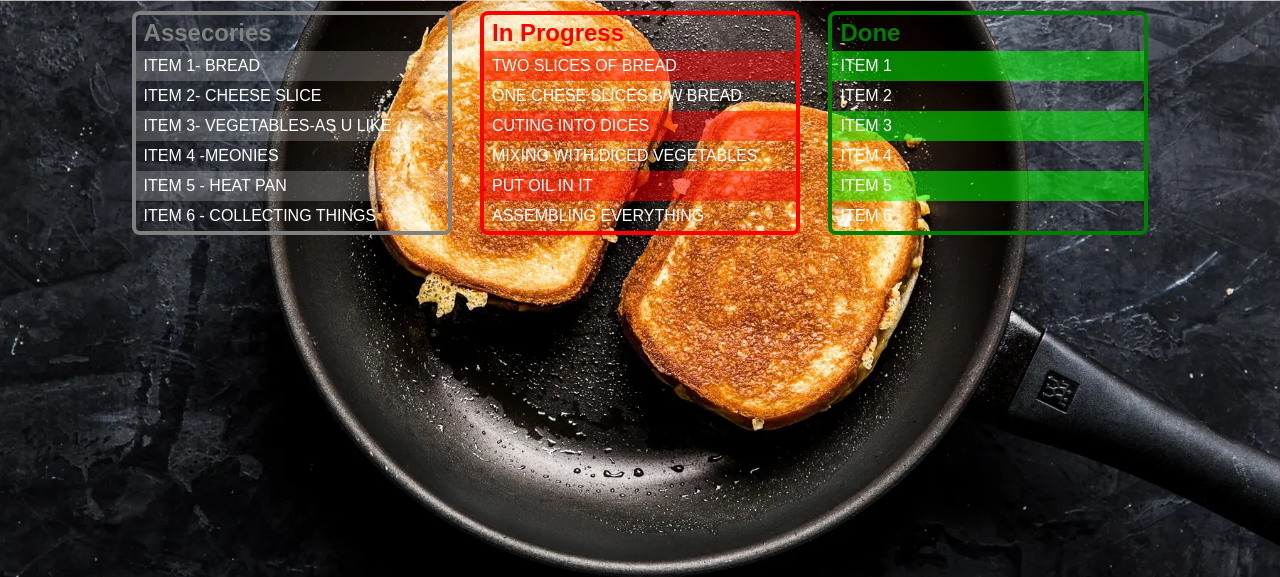
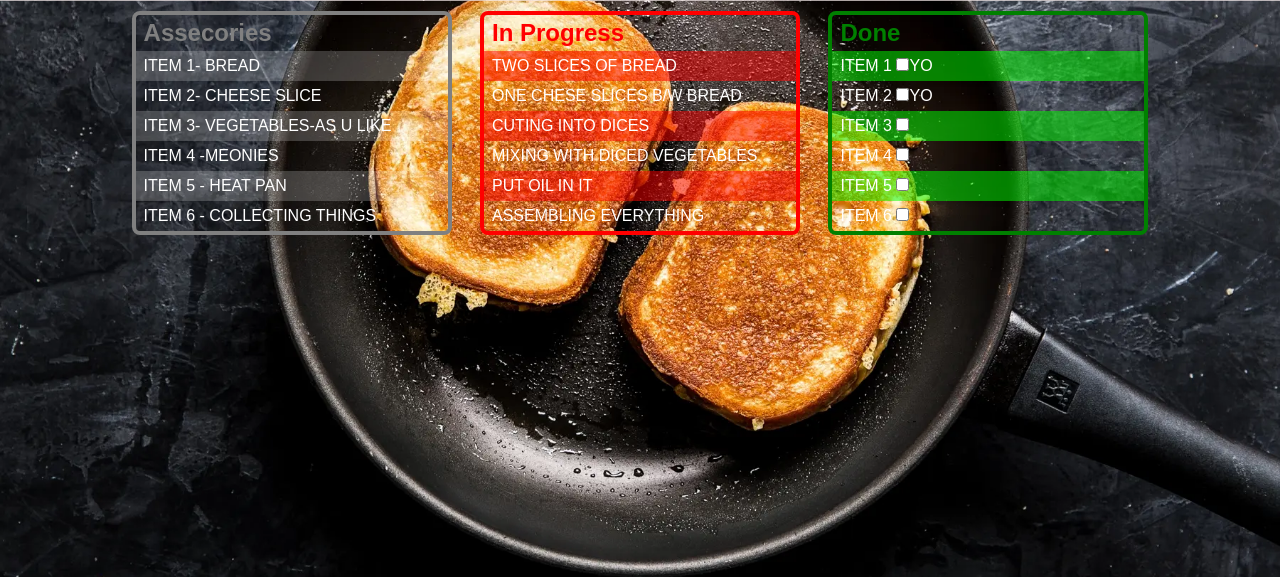
Before and after one commit to Bhuvnish/css_pseudo_selectors, a plain HTML site: page index.html in a window 1280 px wide. Shown: the part 223-800 px from the top of the page. Drawn offline with Linux system fonts and the light colour scheme.

Commit message:
checkbox

```diff
--- a/css/main.css
+++ b/css/main.css
@@ -64,3 +64,11 @@ ul li { padding: 6px 8px; text-transform: uppercase; }
 .inprogress li:nth-child(odd) { background-color: rgba(255, 0, 0, 0.5)}
 
 .done li:nth-child(odd) { background-color: rgba(0, 255, 0, 0.5)}
+input [type="checkbox"] { margin-right: 8px;}
+
+
+
+input[type="checkbox"]:checked + span::after{
+    content: 'hello';
+
+}
--- a/index.html
+++ b/index.html
@@ -21,7 +21,9 @@
             <h2>Assecories</h2>
 
             <ul class="todo">
-                <li>item 1-  Bread</li>
+                <li>item 1-  Bread
+
+                </li>
                 <li>item 2-   cheese slice</li>
                 <li>item 3- vegetables-as u like</li>
                 <li>item 4 -meonies</li>
@@ -45,12 +47,25 @@
         <article id="done">
             <h2>Done</h2>
             <ul class="done">
-                <li>item 1</li>
-                <li>item 2</li>
-                <li>item 3</li>
-                <li>item 4</li>
-                <li>item 5</li>
-                <li>item 6</li>
+                <li>item 1
+                    <input type="checkbox"><span>yo</span>
+                </li>
+                <li>item 2
+                    <input type="checkbox"><span>yo</span>
+                </li>
+                <li>item 3
+                    <input type="checkbox">
+                </li>
+                <li>item 4
+                    <input type="checkbox">
+                </li>
+
+                <li>item 5
+                    <input type="checkbox">
+                </li>
+                <li>item 6
+                    <input type="checkbox">
+                </li>
             </ul>
         </article>
     </main>
```
